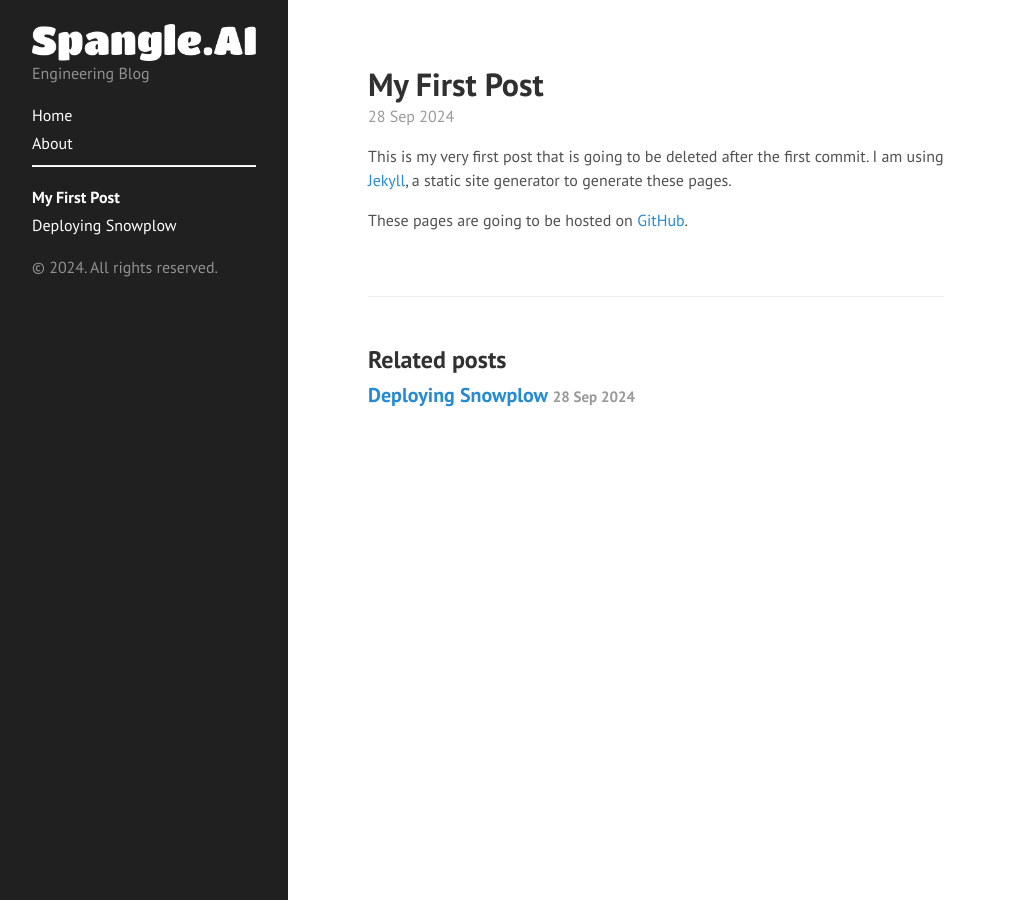
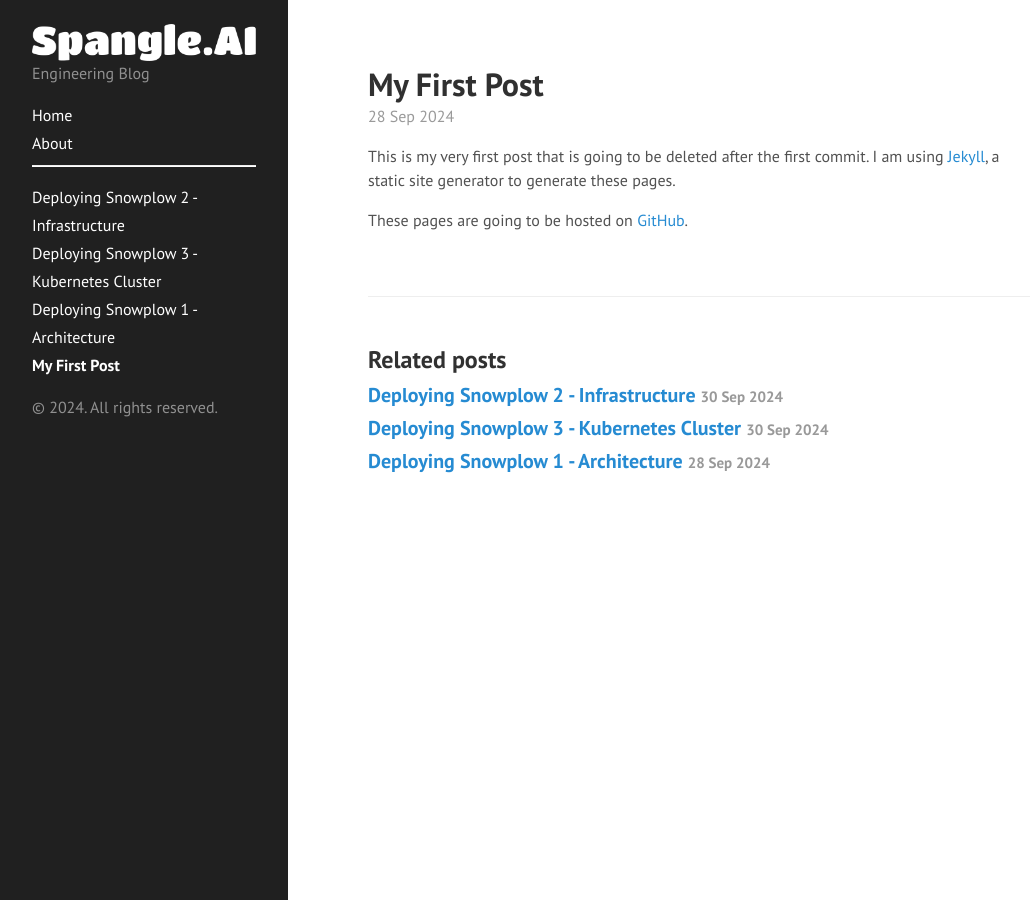
Before and after one commit to Spangle-AI/spangle-ai.github.io, a Jekyll site: the page built from _posts/2024-09-28-first-post.md, in a window 1280 px wide. Shown: the whole page, without its empty margins (0-1030 px from the left). Built offline with Jekyll 4.4.1, drawn with Linux system fonts in a browser that asks for light colours; some of the changed lines change nothing that is shown.

Commit message:
Added more details.

````diff
--- a/_posts/2024-09-28-deploying-snowplow-1.md
+++ /dev/null
@@ -1,67 +0,0 @@
----
-layout: post
-title: Deploying Snowplow
----
-
-In this article we are going to explain our deployment of of Snowplow open source, on GCP plaform. Our deployment collects the events and passes them to PubSub on GCP and then stores them in BigQuery. Our deployment is made possible
-primarily because of a great (but a little older document) [Highly available Snowplow pipeline on kubernetes and GCP](https://www.datascienceengineer.com/blog/post-ha-snowplow-on-k8s). What differentiates our deployment compared to that
-document are a few things:
-
-1. We use [terraform](https://www.terraform.io/) to provision our cloud infrastructure. This makes the deployment
-   cleaner, more manageable, and easier to inspect and replicate
-
-1. We use Google Cloud's [Workload Identity Federation](https://cloud.google.com/iam/docs/workload-identity-federation) to authenticate the workloads, this greatly simplifies the configuration files as we will see below.
-
-1. We also simplify our deployment by using only one service account for different service types. We have combined all the required the permissions and gave it to one service account for simplicity. You can of course define multiple service accounts. For example our [reference document](https://www.datascienceengineer.com/blog/post-ha-snowplow-on-k8s#service-accounts) uses three separate service accounts for better security.
-
-Before we continue, we should also mention that very recently, in January 8, 2024, Snowplow has changed their license agreement from Apache 2, to their own agreement called [Introducing the Snowplow Limited Use License Agreement](https://snowplow.io/blog/introducing-snowplow-limited-use-license) which limits how you can use Snowplow's open source. In particular, it states:
-
-> You cannot run this software in production in a highly available manner. For current users of Snowplow Open Source Software who want high availability capabilities in production, you must contact Snowplow for a commercial license. However, SLULA does allow you to run highly available development and QA pipelines that are not for production use
-
-Therefore, in order to use Snowplow in production, we need to use images that are released before January 8, 2024. That is why we are not using the latest versions of the docker images, as you will see later in this post.
-
-We divide this document to three parts:
-
-1. [Architecture Overview](#architecture-overview)
-2. [Infrastructure Deployment](#infrastructure)
-3. [Service Deployment](#services)
-
-In the first part we briefly go over the architecture. Explain types of services that we need to deploy for Snowplow to function properly. In the second part, we explain how to deploy the needed infrastructure, such as PubSub topics, subscriptions, the PostGRE databases that is used by Iglu server, etc. And finally in the last part, we explain how to deplow the servcies in kubernetes.
-
-# Architecture Overview
-
-Perhaps it's the easier to start with the reference architecture for Snowplow deployment on GCP. Below is the diagram originally from Snowplow:
-
-<a href="#popup-image">
-  <img src="/public/images/Snowplow_Pipeline_architecture_nobg.png" alt="Snowplow Pipline Architecture">
-</a>
-
-<div id="popup-image" class="popup">
-  <a href="#" class="close">&times;</a>
-  <img class="popup-content" src="/public/images/Snowplow_Pipeline_architecture.png" alt="Large Image">
-</div>
-
-Based on the diagram, we need to deploy six types of services on our kubernetes cluster:
-
-1. Collector
-2. Enrich
-3. Streamloader
-4. Mutator
-5. Repeater
-6. Iglu
-
-We also need to need six PubSub topics:
-
-1. raw-topic -- called **snowplow-raw** in our implementation
-2. bad-events-topic -- called **snowplow-bad-1**
-   - we connect this subscription directly to GCS via a subsciption called **snowplow-bad-1-gcs**
-
-3. enrich-topic -- called **snowplow-enriched**
-4. new-types-topic -- called **snowplow-bq-loader-server-types**
-5. failed-inserts-topic -- called **snowplow-bq-loader-server-failed-inserts**
-6. bad-rows-topic -- called **snowplow-bq-bad-rows**
-
-In addition we need:
-
-1. Kubernetes ingress (Load Balancer)
-2. PostgreSQL for Iglu Server
--- /dev/null
+++ b/_posts/2024-09-28-snowplow-architecture.md
@@ -0,0 +1,85 @@
+---
+layout: post
+title: Deploying Snowplow 1 - Architecture
+---
+
+In this article, we explain our deployment of Snowplow Open Source on the GCP platform. Our deployment collects events, passes them to PubSub on GCP, and then stores them in BigQuery. This deployment is made possible primarily due to a great (though slightly outdated) document, [Highly Available Snowplow Pipeline on Kubernetes and GCP](https://www.datascienceengineer.com/blog/post-ha-snowplow-on-k8s). However, there are a few key differences in our deployment compared to that document:
+
+1. We use [Terraform](https://www.terraform.io/) to provision our cloud infrastructure, which makes the deployment cleaner, more manageable, and easier to inspect and replicate.
+
+1. We use Google Cloud's [Workload Identity Federation](https://cloud.google.com/iam/docs/workload-identity-federation) to authenticate workloads, greatly simplifying the configuration files, as we will demonstrate below.
+
+1. We also simplify our deployment by using only one service account for different service types. We have consolidated all the required permissions and assigned them to one service account for simplicity. Of course, you can define multiple service accounts. For example, our [reference document](https://www.datascienceengineer.com/blog/post-ha-snowplow-on-k8s#service-accounts) uses three separate service accounts for better security.
+
+Before we continue, we should also mention that, as of January 8, 2024, Snowplow has changed its license agreement from Apache 2 to its own agreement called [Introducing the Snowplow Limited Use License Agreement](https://snowplow.io/blog/introducing-snowplow-limited-use-license), which limits how you can use Snowplow's open source. In particular, it states:
+
+> You cannot run this software in production in a highly available manner. For current users of Snowplow Open Source Software who want high availability capabilities in production, you must contact Snowplow for a commercial license. However, SLULA does allow you to run highly available development and QA pipelines that are not for production use
+
+Therefore, in order to use Snowplow in production, we need to use images that were released before January 8, 2024. That is why we are not using the latest versions of the Docker images, as you will see later in this post.
+
+We divide this document to three parts:
+
+1. [Architecture Overview](#architecture-overview)
+2. [Infrastructure Deployment]({% post_url 2024-09-30-snowplow-infra %})
+3. [Service Deployment](#services)
+
+In the first part, we will briefly go over the architecture and explain the types of services needed for Snowplow to function properly. In the second part, we will explain how to deploy the required infrastructure, such as PubSub topics, subscriptions, and the PostgreSQL databases used by the Iglu server. Finally, in the last part, we will explain how to deploy the services in Kubernetes.
+
+# Architecture Overview
+
+Perhaps it's easiest to start with the reference architecture for Snowplow deployment on GCP. Below is the original diagram from Snowplow:
+
+<a href="#popup-image">
+  <img src="/public/images/Snowplow_Pipeline_architecture_nobg.png" alt="Snowplow Pipline Architecture">
+</a>
+
+<div id="popup-image" class="popup">
+  <a href="#" class="close">&times;</a>
+  <img class="popup-content" src="/public/images/Snowplow_Pipeline_architecture.png" alt="Large Image">
+</div>
+
+As it can be seen in the diagram, we need to deploy six types of services on our Kubernetes cluster:
+
+1. Collector
+2. Enrich
+3. Streamloader
+4. Mutator
+5. Repeater
+6. Iglu
+
+We also need to create six PubSub topics:
+
+1. raw-topic — called **snowplow-raw** in our implementation
+   The Enrich service subscribes to this topic through a subscription with the same name, **snowplow-raw**. It reads the events, enriches them, and adds them to the enrich-topic.
+
+2. bad-events-topic — called **snowplow-bad-1**
+   We connect this topic directly to GCS via a subscription called **snowplow-bad-1-gcs**.
+
+3. enrich-topic — called **snowplow-enriched**
+   The Streamloader service subscribes to this topic through a subscription with the same name, **snowplow-enriched**, and writes the events to BigQuery.
+
+4. new-types-topic — called **snowplow-bq-loader-server-types**
+   In case new columns need to be created in the BigQuery events table, Streamloader adds a message to this topic. The Mutator service subscribes to this topic through a subscription with the same name, **snowplow-bq-loader-server-types**, and creates the required columns.
+
+5. failed-inserts-topic — called **snowplow-bq-loader-server-failed-inserts**
+   If Streamloader cannot write to BigQuery, it adds events to this topic. The Repeater service subscribes to this topic through a subscription with the same name, **snowplow-bq-loader-server-failed-inserts**, to retry inserting them into BigQuery.
+
+6. bad-rows-topic — called **snowplow-bq-bad-rows**
+   After multiple unsuccessful retries by the Repeater service to write failed events to BigQuery, it writes them to this topic. We connect this topic directly to GCS via a subscription called **snowplow-bq-bad-rows-gcs**.
+
+In addition, we need:
+
+1. Kubernetes ingress (Load Balancer)
+2. PostgreSQL for Iglu Server
+3. Three GCS buckets:
+   To write bad rows, failed inserts, etc as mentioned above. We have prefixed them with **spangle** to make the names unique in the GCS space. Feel free to use your preferred names of course:
+
+   - spangle-snowplow-bad-1
+   - spangle-snowplow-bq-bad-rows
+   - spangle-snowplow-bq-loader-dead-letter
+
+4. Service account to allow Snowplow services interaction with GCP resources
+5. Fixed IP address for tracker
+6. BigQuery dataset to hold the events table
+
+In part 2 and part 3 we will overview how to create each of the resources mentioned above.
--- /dev/null
+++ b/_posts/2024-09-30-snowplow-cluster.md
@@ -0,0 +1,4 @@
+---
+layout: post
+title: Deploying Snowplow 3 - Kubernetes Cluster
+---
--- /dev/null
+++ b/_posts/2024-09-30-snowplow-infra.md
@@ -0,0 +1,370 @@
+---
+layout: post
+title: Deploying Snowplow 2 - Infrastructure
+---
+
+This is part 2 of our post that explains how to deploy Snowplow GCP and GKE. In [part 1]({% post_url 2024-09-28-snowplow-architecture %}) we gave a high level overview of the architecture. In this part we will explain how to use Terraform to create the required infrastructure in GCP. You probably want to add the following defintions in a folder called _snowplow_ insides _modules_ folder and then import it from main.
+
+We go over these resources:
+
+1. [Variables](#variables)
+2. [Google Cloud Storage](#google-cloud-storage)
+3. [PostgreSQL](#postgresql)
+4. [BigQuery Dataset](#bigquery-dataset)
+5. [Networking and IP Address](#networking-and-ip-address)
+6. [PubSub topics and subscriptions](#pubsub-topics-and-subscriptions)
+7. [PubSub to GCS Permissions](#pubsub-to-gcs-permissions)
+8. [Service Account and Permissions](#service-account-and-permissions)
+
+## Variables
+
+Let's start with the set of variables that our infrastructure is going to need:
+
+```tf
+# modules/snowplow/variables.tf
+
+variable "project_id" {
+  description = "The ID of the GCP project"
+  type        = string
+}
+
+variable "region" {
+  description = "The region for GCP resources"
+  type        = string
+}
+
+variable "igludb_instance_id" {
+  description = "The ID of the Cloud SQL PostgreSQL instance for Iglu"
+  type        = string
+}
+
+variable "igludb_db_name" {
+  description = "Database name for Iglu"
+  type        = string
+}
+
+variable "igludb_username" {
+  description = "The username for the Iglu database"
+  type        = string
+}
+
+variable "igludb_password" {
+  description = "The password for the Iglu database user"
+  type        = string
+  sensitive   = true # Mark as sensitive to protect the password
+}
+```
+
+## Google Cloud Storage
+
+Next we need three storage buckets for bad rows, failed inserts, etc:
+
+```tf
+# modules/snowplow/storage.tf
+
+resource "google_storage_bucket" "bq_loader_dead_letter_bucket" {
+  name                        = "spangle-snowplow-bq-loader-dead-letter"
+  location                    = var.region
+  storage_class               = "STANDARD"
+  force_destroy               = true
+  uniform_bucket_level_access = true
+
+  versioning {
+    enabled = false
+  }
+}
+
+resource "google_storage_bucket" "bad_1_bucket" {
+  name                        = "spangle-snowplow-bad-1"
+  location                    = var.region
+  storage_class               = "STANDARD"
+  force_destroy               = true
+  uniform_bucket_level_access = true
+
+  versioning {
+    enabled = false
+  }
+}
+
+resource "google_storage_bucket" "bq_bad_rows_bucket" {
+  name                        = "spangle-snowplow-bq-bad-rows"
+  location                    = var.region
+  storage_class               = "STANDARD"
+  force_destroy               = true
+  uniform_bucket_level_access = true
+
+  versioning {
+    enabled = false
+  }
+}
+```
+
+## PostgreSQL
+
+In case you already have a cloudsql PostgreSQL setup you can skip next step, otherwise we need to create a cloudsql PostgreSQL database. Here is just an example setup:
+
+```tf
+# modules/snowplow/sql_database.tf
+
+resource "google_sql_database_instance" "dev_postgres_instance" {
+  name             = "dev-postgres"
+  database_version = "POSTGRES_16"
+  region           = var.region
+
+
+  settings {
+    tier                        = "db-custom-2-8192"
+    deletion_protection_enabled = true
+
+    backup_configuration {
+      enabled                        = true
+      location                       = "us"
+      point_in_time_recovery_enabled = true
+    }
+
+    maintenance_window {
+      update_track = "canary"
+    }
+  }
+}
+```
+
+\
+Then we need to create a database for the Iglu server on the PostgreSQL database created above:
+
+```tf
+# modules/snowplow/sql_database.tf
+
+# Create a database in the existing Cloud SQL PostgreSQL instance
+resource "google_sql_database" "iglu_db" {
+  name     = var.igludb_db_name     # Replace with your desired database name
+  instance = var.igludb_instance_id # Reference the existing Cloud SQL instance
+  project  = var.project_id         # Reference the project ID
+}
+
+# Create a user for the database with a password
+resource "google_sql_user" "iglu_postgres_user" {
+  name     = var.igludb_username    # Use the username variable
+  password = var.igludb_password    # Use the password variable
+  instance = var.igludb_instance_id # Reference the existing Cloud SQL instance
+  project  = var.project_id         # Reference the project ID
+}
+```
+
+If you are creating the database with the commands above, make sure you add a dependency declaration to the database definitions. Something like:
+
+```tf
+  depends_on = [
+    google_sql_database_instance.dev_postgres_instance
+  ]
+```
+
+to both `google_sql_database.iglu_db` and `google_sql_database.iglu_postgres_user` above.
+
+## BigQuery Dataset
+
+Next, let's create the BigQuery dataset. We call the dataset `snowplow`, you can of course change that to something else, but you need to make sure you update the service configuration files, that we will go over in part 3, accordingly.
+
+```tf
+# modules/snowplow/bigquery.tf
+
+# Create a BigQuery dataset with the specified location and description
+resource "google_bigquery_dataset" "snowplow_event_dataset" {
+  dataset_id  = "snowplow"
+  description = "Snowplow event dataset"
+  location    = "US"
+
+  project = var.project_id
+}
+```
+
+## Networking and IP Address
+
+Next, let's create the static IP address that is used as the tracker endpoint:
+
+```tf
+# modules/snowplow/network.tf
+
+# Create a global static IP address
+resource "google_compute_global_address" "snowplow_ingress_ip" {
+  name       = "snowplow-ingress-ip"
+  ip_version = "IPV4"
+}
+```
+
+## PubSub topics and subscriptions
+
+We also need to create the six PubSub topics and their related subscriptions that we mentioned in Part 1.
+
+```tf
+# modules/snowplow/pubsub.tf
+
+locals {
+  pubsub_topics = [
+    # Tuple format: ("topic_name", subscription_needed)
+    ["snowplow-bad-1", false],
+    ["snowplow-bq-bad-rows", false],
+    ["snowplow-bq-loader-server-failed-inserts", true],
+    ["snowplow-bq-loader-server-types", true],
+    ["snowplow-enriched", true],
+    ["snowplow-raw", true]
+  ]
+}
+
+resource "google_pubsub_topic" "pubsub_topics" {
+  for_each = { for topic in local.pubsub_topics : topic[0] => topic }
+  name     = each.value[0]
+}
+
+resource "google_pubsub_subscription" "pubsub_subscriptions" {
+  for_each = { for topic in local.pubsub_topics : topic[0] => topic if topic[1] }
+  name     = each.value[0]
+  topic    = each.value[0]
+
+  expiration_policy {
+    ttl = "604800s" # Set TTL to 7 days (604800 seconds)
+  }
+}
+
+resource "google_pubsub_subscription" "bad_1_subscription" {
+  name  = "snowplow-bad-1-gcs"
+  topic = google_pubsub_topic.pubsub_topics["snowplow-bad-1"].id
+
+  cloud_storage_config {
+    bucket = google_storage_bucket.bad_1_bucket.name
+
+    filename_prefix          = ""
+    filename_suffix          = "-${var.region}"
+    filename_datetime_format = "YYYY-MM-DD/hh_mm_ssZ"
+
+    # max_bytes    = 1000000
+    # max_duration = "300s"
+    # max_messages = 1000
+  }
+
+  depends_on = [
+    google_storage_bucket.bad_1_bucket,
+    google_storage_bucket_iam_member.admin,
+  ]
+}
+
+resource "google_pubsub_subscription" "bq_bad_rows_subscription" {
+  name  = "snowplow-bq-bad-rows-gcs"
+  topic = google_pubsub_topic.pubsub_topics["snowplow-bq-bad-rows"].id
+
+  cloud_storage_config {
+    bucket = google_storage_bucket.bq_bad_rows_bucket.name
+
+    filename_prefix          = ""
+    filename_suffix          = "-${var.region}"
+    filename_datetime_format = "YYYY-MM-DD/hh_mm_ssZ"
+
+    # max_bytes    = 1000000
+    # max_duration = "300s"
+    # max_messages = 1000
+  }
+
+  depends_on = [
+    google_storage_bucket.bq_bad_rows_bucket,
+    google_storage_bucket_iam_member.admin,
+  ]
+}
+```
+
+## PubSub to GCP Permissions
+
+Somewhat confusingly, we should explicitly allow PubSub to GCS service account to write to the GCS buckets we mentioned above. In other words:
+
+```tf
+# modules/snowplow/iam.tf
+
+data "google_project" "project" {
+}
+
+locals {
+  bucket_names = [
+    google_storage_bucket.bad_1_bucket.name,
+    google_storage_bucket.bq_bad_rows_bucket.name,
+  ]
+}
+
+resource "google_storage_bucket_iam_member" "admin" {
+  for_each = toset(local.bucket_names)
+
+  bucket = each.value
+  role   = "roles/storage.admin"
+  member = "serviceAccount:service-${data.google_project.project.number}@gcp-sa-pubsub.iam.gserviceaccount.com"
+}
+```
+
+## Service Account and Permissions
+
+Next we create service account that is going to be used by all the Snowplow services and we give it all the permissions that these services need. Note that, here we are using one shared service account just for simplicity. Ideally, it's better to create different service accounts for different services and give them exactly the minimum permissions that they need.
+
+Problably the most non-trivial part of this declaration is the last part, **workload_identity_user_binding** where we allow GKE service account `snowplow/snowplow-service-account` i.e. service account `snowplow` in Kubernetes namespace `snowplow-service-account` to bind to `snowplow` service account. In otherwords, we give our kubernetes services the ability to use GKE service account `snowplow/snowplow-service-account` which can then bind to `snowplow` service account we create below on GCP. More on that in Part 3.
+
+```tf
+# modules/snowplow/service_accounts.tf
+
+# Combined Service Account: snowplow
+resource "google_service_account" "snowplow" {
+  account_id   = "snowplow"
+  display_name = "snowplow"
+  description  = "Combined service account with all permissions for Snowplow"
+}
+
+# List of roles to be assigned to the service account
+locals {
+  roles = [
+    "roles/bigquery.dataEditor",
+    "roles/logging.logWriter",
+    "roles/pubsub.publisher",
+    "roles/pubsub.subscriber",
+    "roles/pubsub.viewer",
+    "roles/storage.objectViewer"
+  ]
+}
+
+# Assign all roles to the service account in a loop
+resource "google_project_iam_member" "combined_iam_roles" {
+  for_each = toset(local.roles)
+  project  = var.project_id
+  role     = each.value
+  member   = "serviceAccount:${google_service_account.snowplow.email}"
+}
+
+# Add IAM policy binding to the Google Cloud Storage bucket
+resource "google_storage_bucket_iam_member" "bq_loader_dead_letter_bucket_binding" {
+  bucket = google_storage_bucket.bq_loader_dead_letter_bucket.name
+  role   = "roles/storage.objectAdmin"
+  member = "serviceAccount:${google_service_account.snowplow.email}"
+}
+
+# Add Workload Identity User binding
+resource "google_service_account_iam_binding" "workload_identity_user_binding" {
+  service_account_id = google_service_account.snowplow.name
+
+  role = "roles/iam.workloadIdentityUser"
+
+  members = [
+    "serviceAccount:${var.project_id}.svc.id.goog[snowplow/snowplow-service-account]"
+  ]
+}
+```
+
+Nice! by now we should have eight files in `modules/snowplow` folder. Feel tree to `terraform plan` and `terraform apply`.
+
+```
+    modules/snowplow
+    ├── README.md
+    ├── bigquery.tf
+    ├── iam.tf
+    ├── network.tf
+    ├── pubsub.tf
+    ├── service_accounts.tf
+    ├── sql_database.tf
+    ├── storage.tf
+    └── variables.tf
+```
+
+In [Part 3]({% post_url 2024-09-30-snowplow-cluster %}) we will go over the Kubernetes cluster deployment.
--- a/public/css/hyde.css
+++ b/public/css/hyde.css
@@ -124,7 +124,7 @@
 
 @media (min-width: 48em) {
   .content {
-    max-width: 38rem;
+    max-width: 44rem;
     margin-left: 20rem;
     margin-right: 2rem;
   }
--- a/public/css/poole.css
+++ b/public/css/poole.css
@@ -288,7 +288,7 @@
  */
 
 .container {
-  max-width: 38rem;
+  max-width: 44rem;
   padding-left: 1rem;
   padding-right: 1rem;
   margin-left: auto;
````
